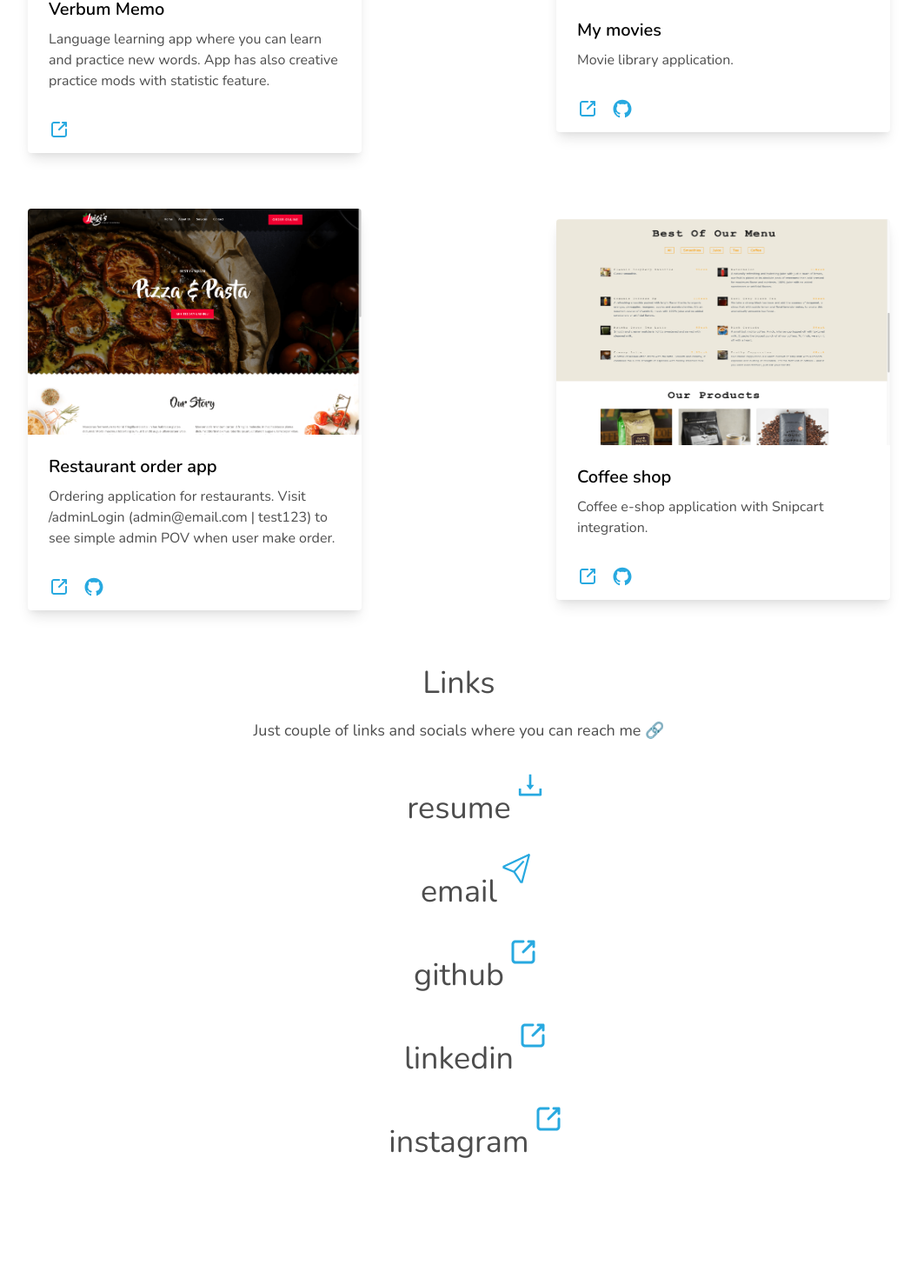
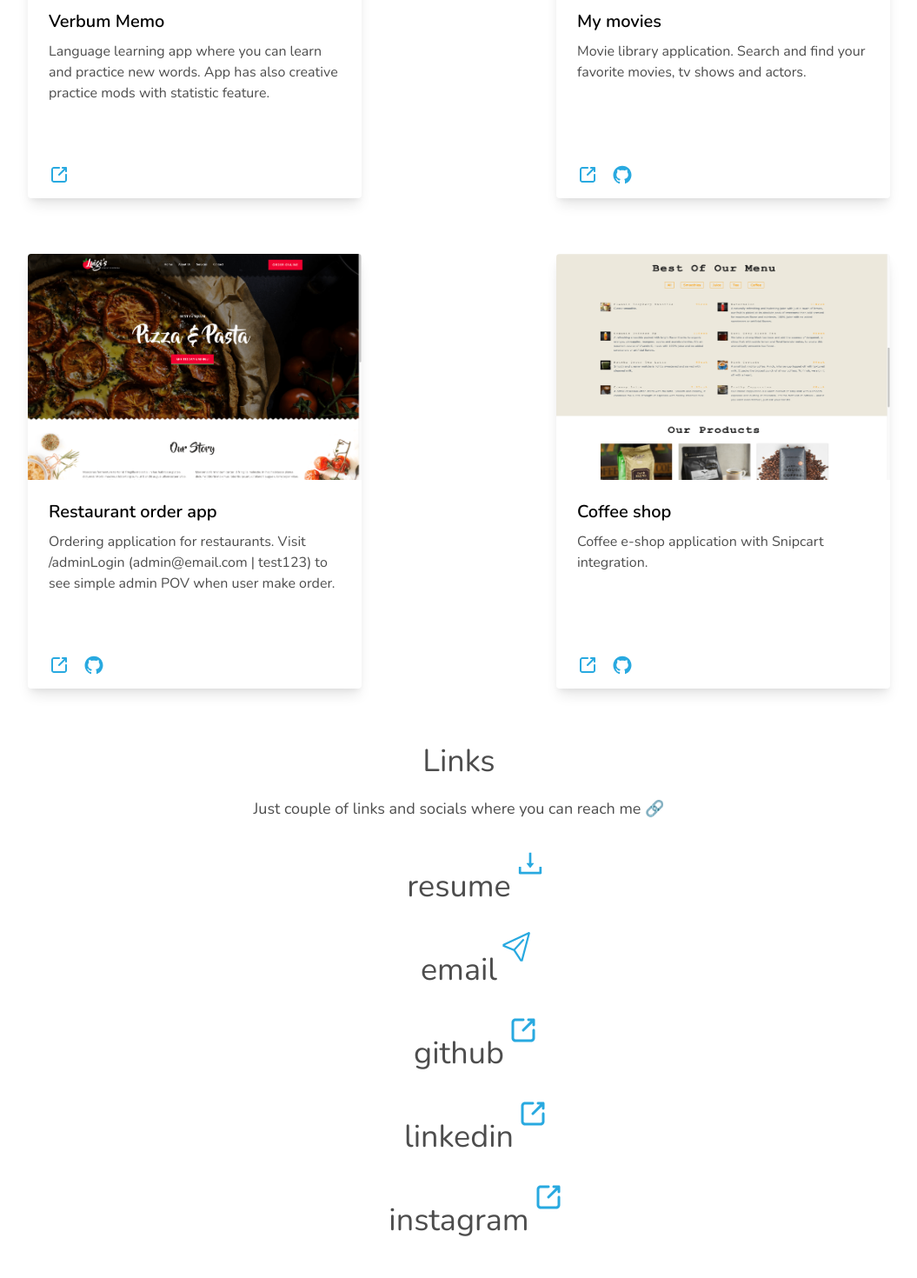
Before and after one commit to dundja/portfolio-v3, a Next.js app: page / in a window 1280 px wide. Shown: the part 2264-3734 px from the top of the page at 87% size, without its empty margins (112-1167 px from the left). Built offline with nearby package versions, Linux system fonts and the light colour scheme.

Commit message:
project card height fix

```diff
--- a/components/Footer.js
+++ b/components/Footer.js
@@ -3,8 +3,8 @@ import React from 'react';
 const Footer = () => (
   <footer className="w-full flex justify-center items-center p-5">
     <p className="text-sm text-center">
-      © dundja-dev.com {new Date().getFullYear()} | Developed and designed by me
-      🤗
+      © dundja.vercel.app {new Date().getFullYear()} | Developed and designed by
+      me 🤗
     </p>
   </footer>
 );
--- a/components/Lab.js
+++ b/components/Lab.js
@@ -35,7 +35,7 @@ const Lab = () => (
       <div className="flex justify-center items-center md:p-0 px-2">
         <ProjectCard
           title="My movies"
-          text="Movie library application."
+          text="Movie library application. Search and find your favorite movies, tv shows and actors."
           link="https://dundja-movies.herokuapp.com"
           imageSrc="/images/dundjaMovies-ss.png"
           githubUrl="https://github.com/dundja/dundja-movies-app"
--- a/components/WordCloud.js
+++ b/components/WordCloud.js
@@ -25,6 +25,7 @@ const data = [
   { value: 'Redux', count: 9 },
   { value: 'tailwindcss', count: 9 },
   { value: 'material ui', count: 13 },
+  { value: 'Vite', count: 25 },
 ];
 
 const options = {
--- a/components/molecules/ProjectCard.js
+++ b/components/molecules/ProjectCard.js
@@ -2,7 +2,8 @@ import PropTypes from 'prop-types';
 import Image from 'next/image';
 
 const ProjectCard = ({ title, text, imageSrc, link, githubUrl }) => (
-  <div className="max-w-sm rounded overflow-hidden shadow-lg">
+  <div className="max-w-sm rounded overflow-hidden shadow-lg h-500 flex flex-col justify-between">
+    <div>
       <Image
         className="w-full"
         width={384}
@@ -13,6 +14,7 @@ const ProjectCard = ({ title, text, imageSrc, link, githubUrl }) => (
       <div className="px-6 py-4">
         <div className="font-bold text-xl mb-2">{title}</div>
         <p className="text-base">{text}</p>
+      </div>
     </div>
     <div className="px-6 pt-4 pb-2">
       <a href={link} target="_blank" rel="noopener" className="mr-4">
--- a/tailwind.config.js
+++ b/tailwind.config.js
@@ -11,7 +11,11 @@ module.exports = {
       black: '#4D4D4D',
       white: '#FFFFFF',
     },
-    // extend: {},
+    extend: {
+      height: {
+        500: '500px',
+      },
+    },
     fontFamily: {
       sans: ['Nunito', 'sans-serif'],
     },
```
Lines whose indentation alone changed are shown as unchanged.
